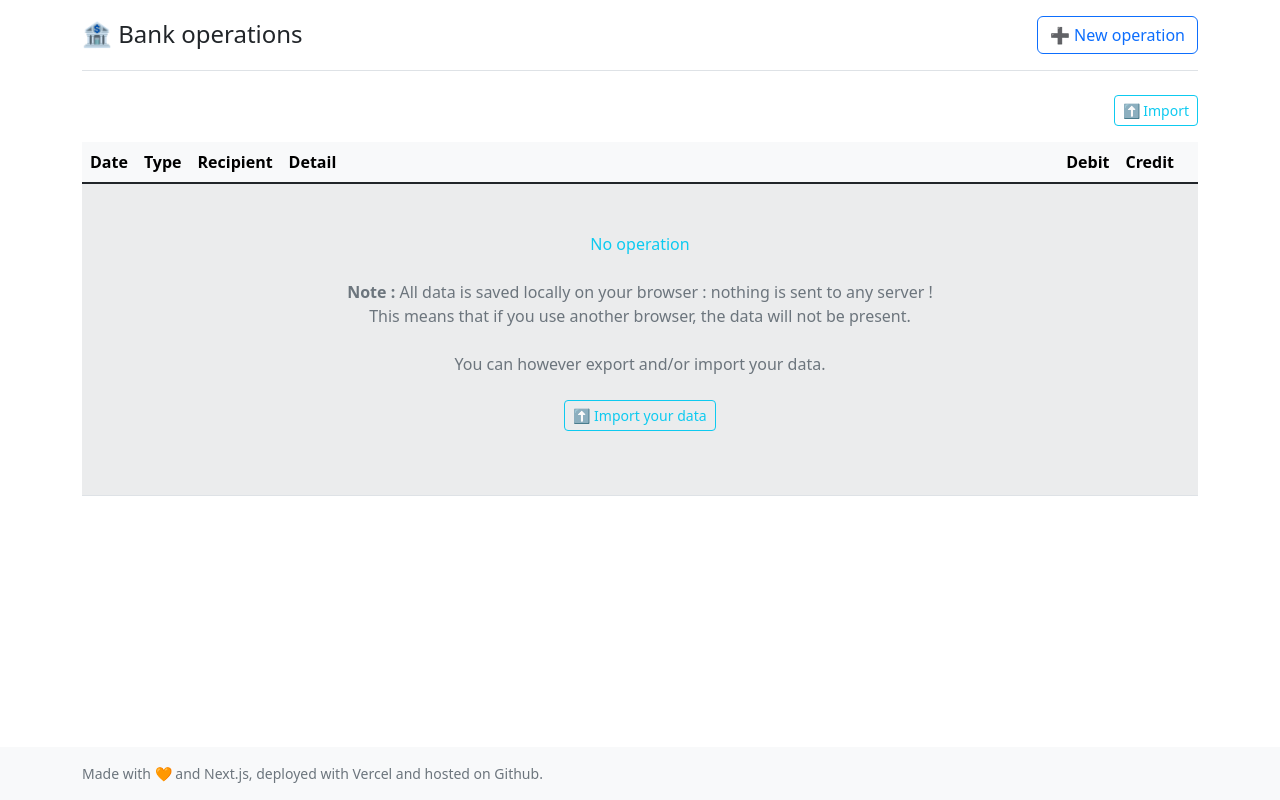
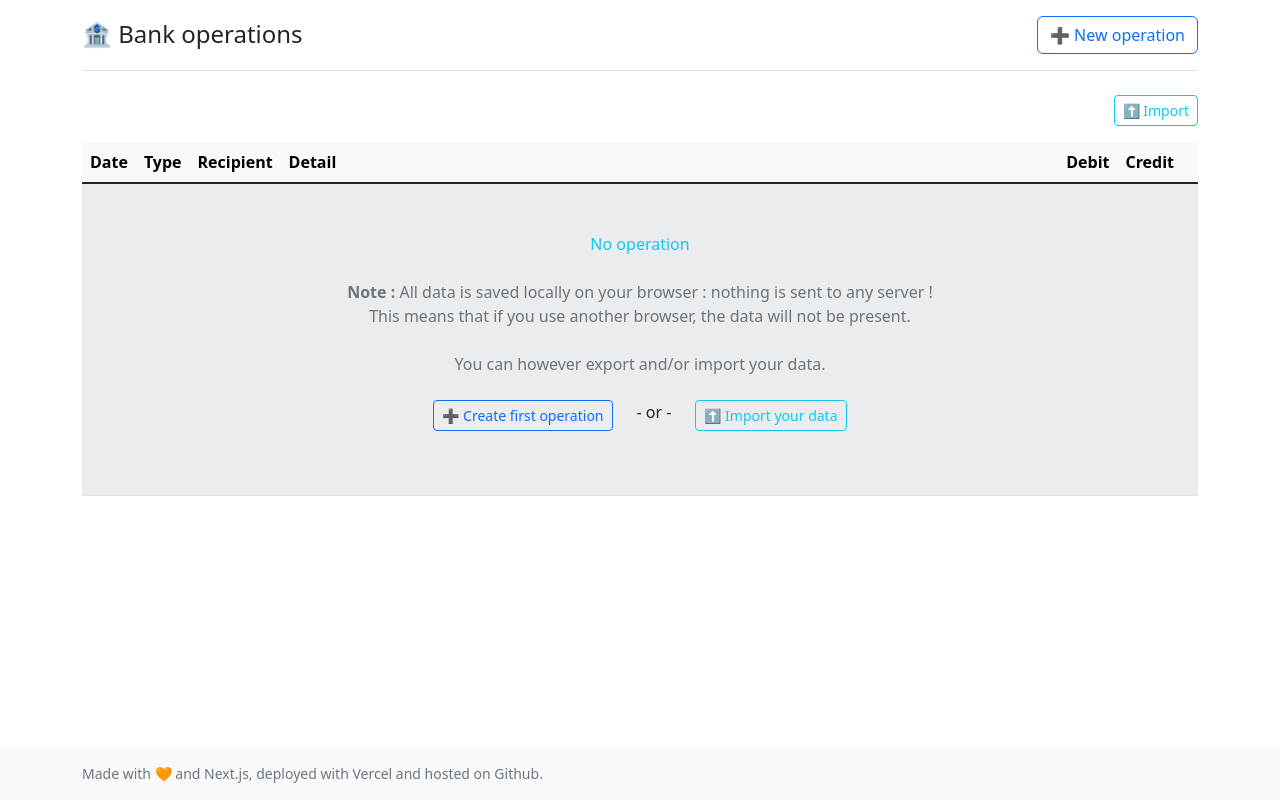
Before and after one commit to rseon/bank-operations, a Next.js app: page / in a window 1280 px wide. Built offline with nearby package versions, Linux system fonts and the light colour scheme.

Commit message:
Add create button if no operation

```diff
--- a/src/components/OperationListComponent.js
+++ b/src/components/OperationListComponent.js
@@ -23,11 +23,15 @@ export default function OperationListComponent({
 		const dropdownList = [...dropdownElementList].map(dropdownToggleEl => new Dropdown(dropdownToggleEl))
 	}, [])
 
-	const editOperation = (operation) => {
-		formComponent.current?.setOperation(operation)
+	const showModalOperation = (operation = null) => {
+		let modalId = '#createModal'
+		if (operation) {
+			modalId = "#editModal"
+			formComponent.current?.setOperation(operation)
+		}
 
 		const { Modal } = require("bootstrap")
-		const myModal = new Modal("#editModal")
+		const myModal = new Modal(modalId)
 		myModal.show()
 	}
 
@@ -161,9 +165,17 @@ export default function OperationListComponent({
 								</span>
 								<br />
 								<br />
-								<button className="btn btn-outline-info btn-sm mb-3" onClick={importData}>
-									⬆️ Import your data
-								</button>
+
+								<div className="d-flex justify-content-center">
+									<button className="btn btn-outline-primary btn-sm mb-3 me-4" onClick={() => showModalOperation()}>
+										➕ Create first operation
+									</button>
+									- or -
+									<button className="btn btn-outline-info btn-sm mb-3 ms-4" onClick={importData}>
+										⬆️ Import your data
+									</button>
+								</div>
+
 							</td>
 						</tr>
 					}
@@ -194,7 +206,7 @@ export default function OperationListComponent({
 								)}
 							</td>
 							<td>
-								<button className="btn btn-link btn-sm text-decoration-none" onClick={() => editOperation(op)}>
+								<button className="btn btn-link btn-sm text-decoration-none" onClick={() => showModalOperation(op)}>
 									✏️
 								</button>
 							</td>
```
